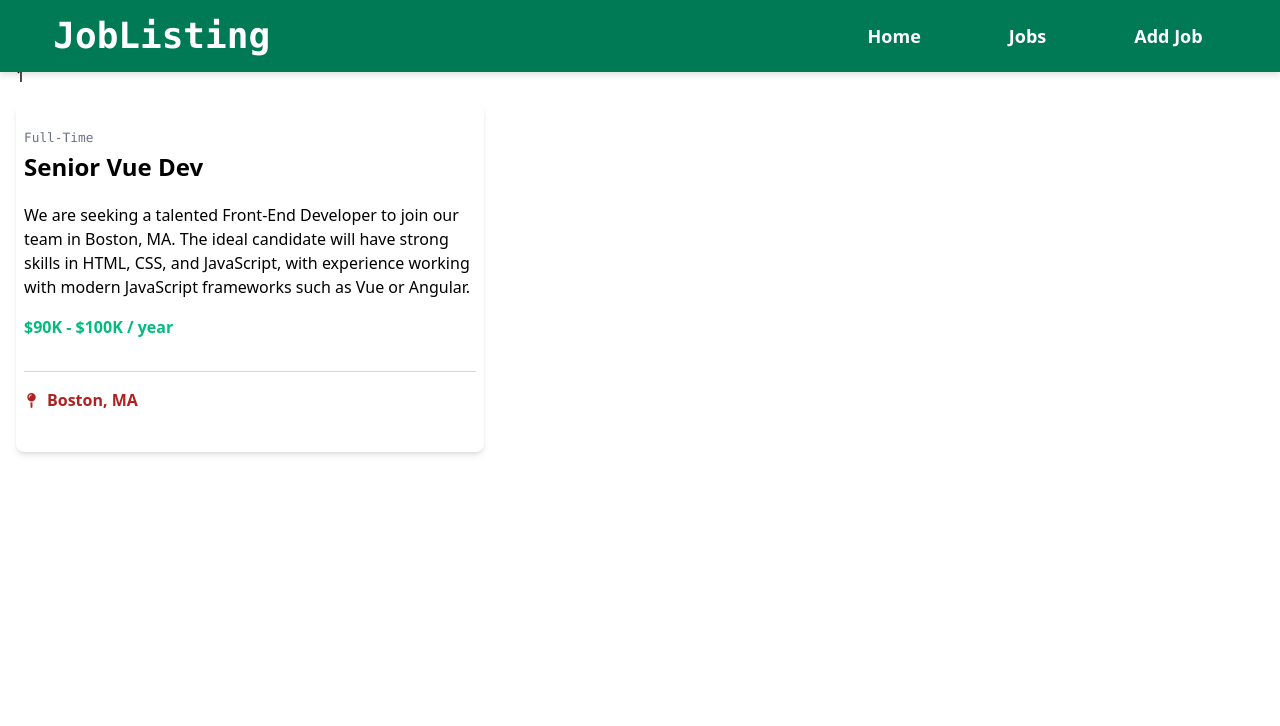
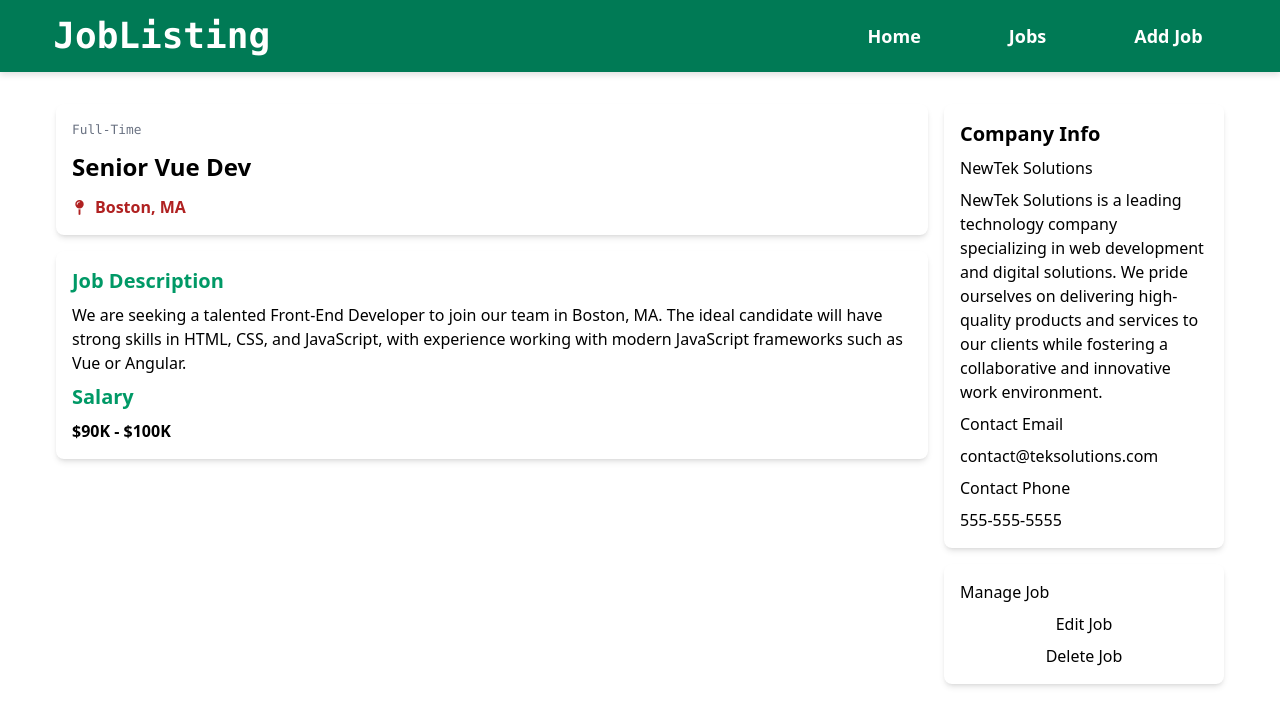
Before and after one commit to Matteonegridev/ListingJobs, a Vue app: page /jobs/1 in a window 1280 px wide. Shown: the top 726 px of the page. Built offline with nearby package versions, Linux system fonts and the light colour scheme; data requests are answered from the project's data file.

Commit message:
built grid areas

```diff
--- a/src/style.css
+++ b/src/style.css
@@ -19,3 +19,43 @@
     }
   }
 }
+
+.mobile-grid {
+  display: grid;
+  gap: 1rem;
+  grid-template-columns: 1fr;
+}
+
+@media (width >= 768px) {
+  .desktop-grid {
+    display: grid;
+    gap: 1rem;
+    grid-template-columns: 1fr 1fr 1fr 1fr;
+    grid-template-rows: auto;
+    grid-template-areas:
+      "article article article side"
+      "article2 article2 article2 side"
+      ". . . display";
+  }
+  .item-a {
+    grid-area: article;
+    grid-column: 1 / 4;
+    grid-row: 0 / 1;
+  }
+  .item-b {
+    grid-area: article2;
+    grid-column: 1 / 4;
+    grid-row: 2 / 3;
+  }
+
+  .item-c {
+    grid-area: side;
+    grid-column: 4 / 5;
+    grid-row: 1 / 4;
+  }
+  .item-d {
+    grid-area: display;
+    grid-column: 4 / 5;
+    grid-row: 4 / 5;
+  }
+}
--- a/src/views/JobReadMore.vue
+++ b/src/views/JobReadMore.vue
@@ -1,32 +1,35 @@
-<!-- TODO: creare le schede personalizzate utilizzando i dati del json, mentre la sidebar e bottoni rimangono uguali-->
+<script setup lang="ts">
+import { computed, onMounted, ref } from "vue";
 
-<script setup lang="ts">
-import { computed, ref } from "vue";
-import jobsData from "../jobs.json";
 import { useRoute } from "vue-router";
+import axios from "axios";
 
 const router = useRoute();
-const jobs = ref(jobsData.jobs);
+const jobs = ref<any[]>([]);
 
+onMounted(async () => {
+  try {
+    const response = await axios.get("http://localhost:5000/jobs");
+    if (Array.isArray(response.data)) {
+      jobs.value = response.data;
+    }
+  } catch (error) {
+    throw new Error("Error");
+  }
+});
+
+//Find the id that matches with the route path to display the job card:
 const singleJob = computed(() => {
   const pathRoute = router.params.view;
   return jobs.value.find((job) => job.id === pathRoute);
 });
 </script>
 <template>
-  <h1 class="mt-16 ml-4">{{ $route.params.view }}</h1>
-  <article class="max-w-[500px] p-4">
-    <div class="flex flex-col rounded-lg bg-white px-2 py-6 shadow-md">
+  <main class="mobile-grid desktop-grid px-2 py-26 md:px-14">
+    <article class="item-a rounded-lg bg-white p-4 shadow-md">
+      <div class="flex flex-col gap-2">
         <small class="font-mono text-gray-500">{{ singleJob?.type }}</small>
         <h4 class="py-1 text-2xl font-bold">{{ singleJob?.title }}</h4>
-      <div class="grow py-4">
-        <p class="text-pretty">
-          {{ singleJob?.description }}
-        </p>
-      </div>
-      <p class="border-b border-gray-300 pb-8 font-semibold text-emerald-500">
-        {{ singleJob?.salary }} / year
-      </p>
         <div class="flex items-center gap-2">
           <svg
             xmlns="http://www.w3.org/2000/svg"
@@ -39,11 +42,37 @@ const singleJob = computed(() => {
               d="M16 144a144 144 0 1 1 288 0A144 144 0 1 1 16 144zM160 80c8.8 0 16-7.2 16-16s-7.2-16-16-16c-53 0-96 43-96 96c0 8.8 7.2 16 16 16s16-7.2 16-16c0-35.3 28.7-64 64-64zM128 480l0-162.9c10.4 1.9 21.1 2.9 32 2.9s21.6-1 32-2.9L192 480c0 17.7-14.3 32-32 32s-32-14.3-32-32z"
             />
           </svg>
-
-        <p class="py-4 font-semibold text-red-700">
+          <p class="font-semibold text-red-700">
             {{ singleJob?.location }}
           </p>
         </div>
       </div>
     </article>
+    <article class="item-b rounded-lg bg-white p-4 shadow-md">
+      <div class="flex flex-col gap-2">
+        <h6 class="text-xl font-bold text-emerald-600">Job Description</h6>
+        <p class="text-pretty">{{ singleJob?.description }}</p>
+        <h6 class="text-xl font-bold text-emerald-600">Salary</h6>
+        <p class="font-semibold">{{ singleJob?.salary }}</p>
+      </div>
+    </article>
+    <article class="item-c rounded-lg bg-white p-4 shadow-md">
+      <div class="flex flex-col gap-2">
+        <h3 class="text-xl font-bold">Company Info</h3>
+        <p>{{ singleJob?.company.name }}</p>
+        <p>{{ singleJob?.company.description }}</p>
+        <h5>Contact Email</h5>
+        <p>{{ singleJob?.company.contactEmail }}</p>
+        <h5>Contact Phone</h5>
+        <p>{{ singleJob?.company.contactPhone }}</p>
+      </div>
+    </article>
+    <article class="item-d rounded-lg bg-white p-4 shadow-md">
+      <div class="flex flex-col gap-2">
+        <h3>Manage Job</h3>
+        <button>Edit Job</button>
+        <button>Delete Job</button>
+      </div>
+    </article>
+  </main>
 </template>
```
Lines whose indentation alone changed are shown as unchanged.
